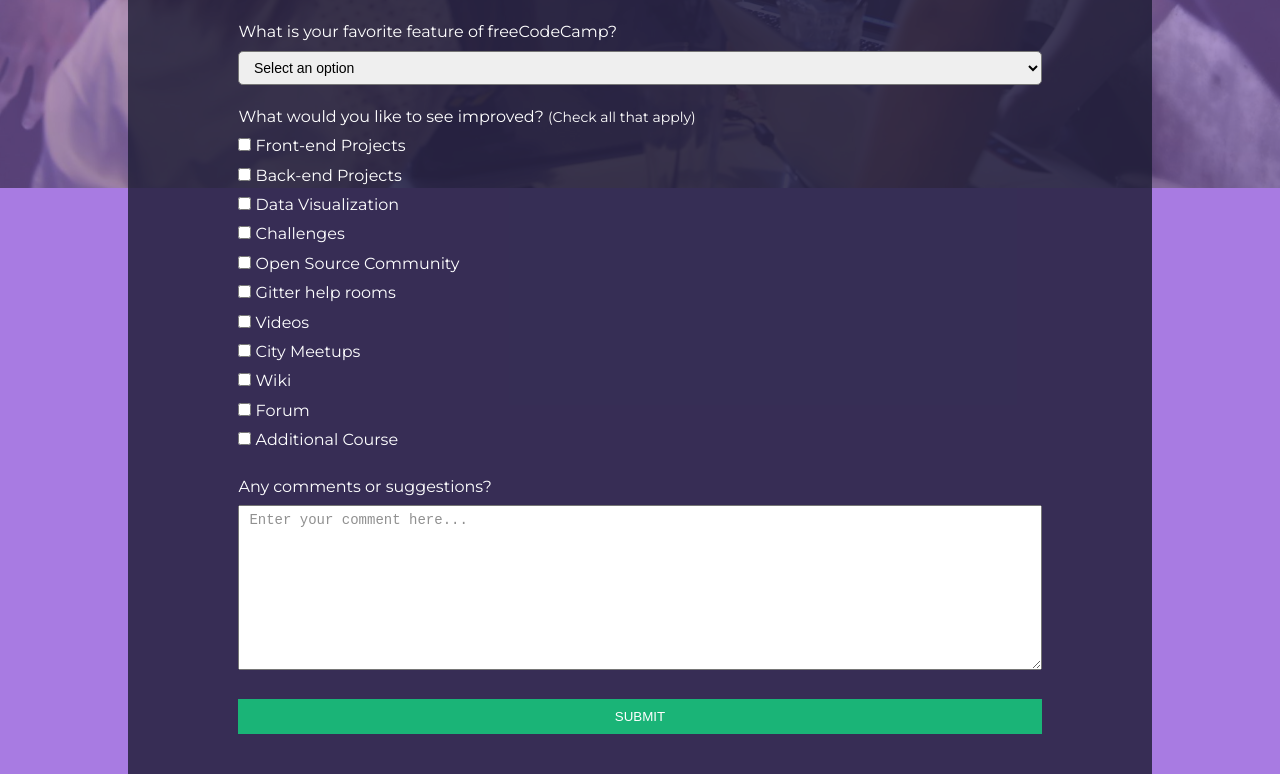
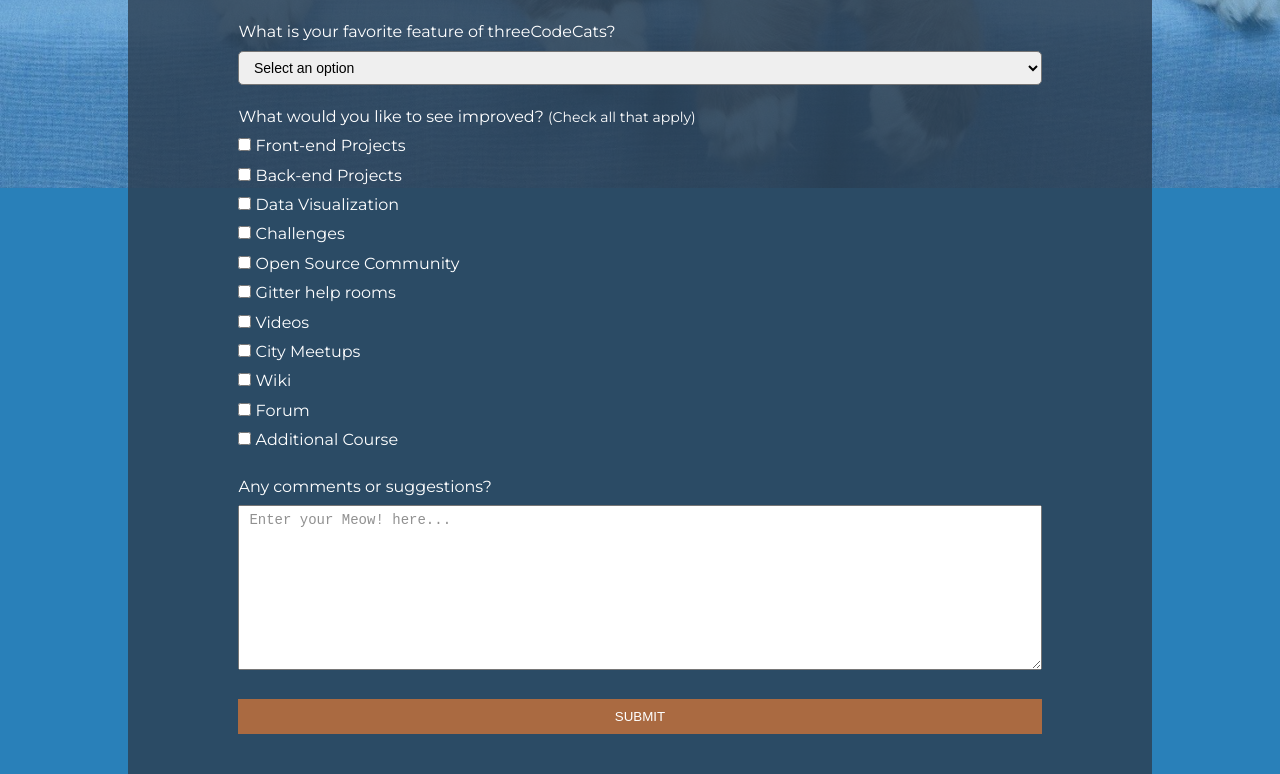
Before and after one commit to artistcoder-code/Survey-Form, a plain HTML site: page index.html in a window 1280 px wide. Shown: the part 612-1386 px from the top of the page. Drawn offline with Linux system fonts and the light colour scheme.

Commit message:
changed design for threeCodeCats

```diff
--- a/index.html
+++ b/index.html
@@ -18,7 +18,7 @@
         <span>
             <div class="container">
                 <header>
-                    <h1 id="title" class="title">freeCodeCamp Survey Form</h1>
+                    <h1 id="title" class="title">threeCodeCats Survey Form</h1>
                     <p id="description" class="description">
                         Thank you for taking the time to help us improve the platform
                     </p>
@@ -61,7 +61,7 @@
         <!-- Third Section of Form Radio Button  -->
 
         <div class="form-survey-group">
-            <p>Would you recommend freeCodeCamp to a friend?</p>
+            <p>Would you recommend threeCodeCats to a friend?</p>
                 <input type="radio" id="radio" name="recommend" value="definitely">
                 <label for="radio">Definitely</label>
                 <br>
@@ -78,7 +78,7 @@
         <!-- Fourth Section of Form Second Dropdown List -->
 
         <div class="form-survey-group">
-            <p id="dropdown-discription">What is your favorite feature of freeCodeCamp?</p>
+            <p id="dropdown-discription">What is your favorite feature of threeCodeCats?</p>
                 <select name="dropdown" id="dropdown">
                     <option disabled selected value>Select an option</option>
                     <option class="option" value="challenges">Challenges</option>
@@ -142,7 +142,7 @@
 
         <div class="form-survey-group">
             <p id="textarea-discription">Any comments or suggestions?</p>
-                <textarea name="message" id="textarea" cols="30" rows="10" placeholder="Enter your comment here..."></textarea>
+                <textarea name="message" id="textarea" cols="30" rows="10" placeholder="Enter your Meow! here..."></textarea>
                 <br><br>
 
                 <input type="submit" id="submit" value="submit" name="submit-button">
--- a/style.css
+++ b/style.css
@@ -39,7 +39,7 @@
 .block {
     margin: 0;
     padding: 0;
-    background: #a87be2;
+    background: #2980B9;
     z-index: 2;
     position: relative;
 
@@ -54,7 +54,7 @@
     position: fixed;
     top: 0;
     left: 0;
-    background-image: url("img/survey-form-background.jpeg");
+    background-image: url("img/survey_form_cats_background.jpg");
     background-size: cover;
     background-repeat: no-repeat;
     background-position: center;
@@ -105,7 +105,7 @@
 
 
 form {
-    background-color: rgba(27, 27, 50, 0.8);
+    background-color: rgba(44, 62, 80, 0.8);
     padding: 2.5rem 0.625rem;
     margin: 0 auto;
     /* width: 80%; */
@@ -189,7 +189,7 @@
 input[type=submit] {
     width: 100%;
     padding: .75em .75em;
-    background-color: rgba(14, 233, 131, 0.719);
+    background-color: rgba(220, 118, 51, 0.719);
     color: #fff;
     outline: none;
     cursor: pointer;
```
Also changed, not shown: img/survey-form-background.jpeg (deleted), img/survey_form_cats_background.jpg (added).
